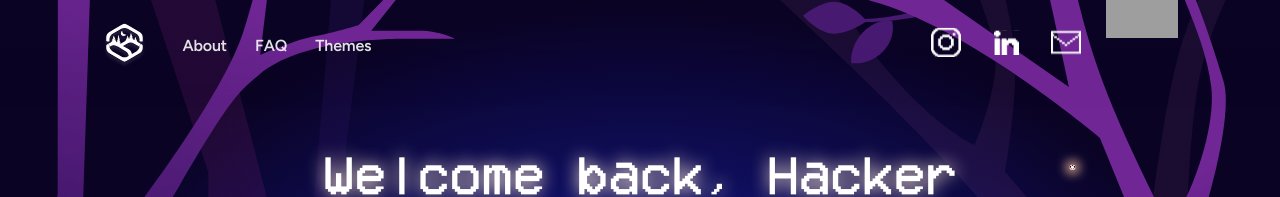
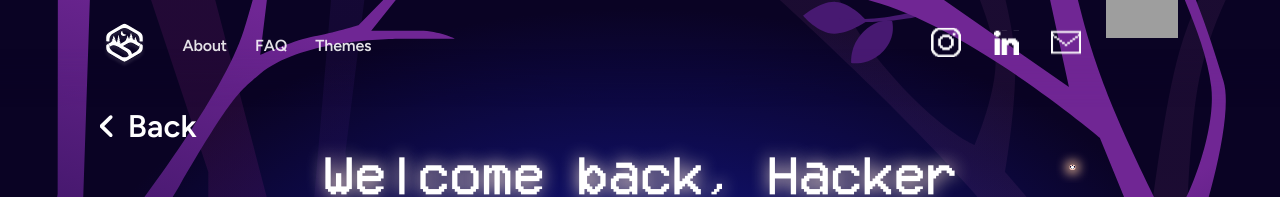
Before and after one commit to hackthevalley/hack-the-front-2026, a Next.js app: page /auth in a window 1280 px wide. Shown: the top 197 px of the page. Built offline with nearby package versions, Linux system fonts and the light colour scheme; grey boxes are pictures that could not be loaded.

Commit message:
feat: LOGIN back button

```diff
--- /dev/null
+++ b/app/auth/AuthBackButton.tsx
@@ -0,0 +1,38 @@
+"use client";
+
+import { useRouter } from "next/navigation";
+import DesignBox from "@/components/layout/DesignBox";
+import Button from "@/components/ui/Button";
+import {
+  AUTH_BACKGROUND_DESIGN_HEIGHT,
+  AUTH_BACKGROUND_DESIGN_WIDTH,
+} from "./background/layers";
+
+export default function AuthBackButton() {
+  const router = useRouter();
+
+  return (
+    <DesignBox
+      designWidth={AUTH_BACKGROUND_DESIGN_WIDTH}
+      designHeight={AUTH_BACKGROUND_DESIGN_HEIGHT}
+      left={108}
+      top={145}
+      width={133}
+      height={45}
+      zIndex={50}
+    >
+      <Button
+        text="Back"
+        buttonType="direction"
+        direction="back"
+        directionAppearance="plain"
+        directionIconSrc="/auth/back-chevron.svg"
+        directionIconSize="77.871cqh"
+        directionGap="17.778cqh"
+        fontSize="82.222cqh"
+        onClick={() => router.push("/")}
+        className="h-full w-full"
+      />
+    </DesignBox>
+  );
+}
--- a/app/auth/page.tsx
+++ b/app/auth/page.tsx
@@ -1,4 +1,5 @@
 import HomeNavbar from "@/components/layout/HomeNavbar";
+import AuthBackButton from "./AuthBackButton";
 import AuthTextOverlays from "./AuthTextOverlays";
 import AuthBackground from "./background/AuthBackground";
 
@@ -7,6 +8,7 @@ export default function AuthPage() {
     <main>
       <AuthBackground>
         <HomeNavbar showSocialLinks={false} />
+        <AuthBackButton />
         <AuthTextOverlays />
       </AuthBackground>
     </main>
--- a/app/dashboard/Dashboard.tsx
+++ b/app/dashboard/Dashboard.tsx
@@ -230,6 +230,7 @@ export default function Dashboard({ status }: { status: DashboardStatus }) {
           buttonType="direction"
           direction="back"
           directionIconSrc="/dashboard/chevron-left.svg"
+          directionIconRotation={0}
           directionTextClassName="font-figtree text-[24px] font-normal leading-[29px]"
           onClick={() => router.push("/")}
           className="absolute left-[6.68%] top-[13.14%] z-20 h-7.25 w-20.75"
--- a/components/ui/Button.tsx
+++ b/components/ui/Button.tsx
@@ -16,6 +16,12 @@ type ButtonProps = {
   directionIconSrc?: string;
   /** Overrides the direction label typography without changing other variants. */
   directionTextClassName?: string;
+  /** Direction buttons are circled by default; focused flows can opt into a plain icon. */
+  directionAppearance?: "circled" | "plain";
+  directionIconSize?: number | string;
+  directionGap?: number | string;
+  /** Rotation applied to an exported direction icon. */
+  directionIconRotation?: number;
   onClick?: () => void;
   width?: number | string;
   /** Overrides the default button artwork ratio for compact design variants. */
@@ -23,7 +29,7 @@ type ButtonProps = {
   /** Uses the compact 240 × 56 artwork geometry from the dashboard design. */
   artworkVariant?: "default" | "compact";
   /** Optional design-frame font size. Defaults to the shared 20px label size. */
-  fontSize?: number;
+  fontSize?: number | string;
   /** Only used when buttonType is "direction" — the "disabled" buttonType covers
    * the primary/disabled pair instead. Grays out the button and blocks onClick. */
   disabled?: boolean;
@@ -87,6 +93,10 @@ function pxToCqw(value: number): string {
 
 function gradientBorder(gradient: string): string {
   return `linear-gradient(#0000, #0000) padding-box, ${gradient} border-box`;
+}
+
+function toCssSize(value: number | string): string {
+  return typeof value === "number" ? `${value}px` : value;
 }
 
 const LAYERS: readonly LayerConfig[] = [
@@ -172,8 +182,12 @@ export default function Button({
   text,
   buttonType = "primary",
   direction = "next",
+  directionAppearance = "circled",
   directionIconSrc,
   directionTextClassName,
+  directionIconSize = 24,
+  directionGap = 8,
+  directionIconRotation,
   onClick,
   className = "",
   width,
@@ -184,6 +198,44 @@ export default function Button({
 }: ButtonProps) {
   if (buttonType === "direction") {
     const isBack = direction === "back";
+    const isPlain = directionAppearance === "plain";
+
+    const directionIcon = (
+      <span
+        className={`flex shrink-0 items-center justify-center ${
+          isPlain
+            ? ""
+            : `rounded-full border-2 ${
+                disabled ? "border-white/40" : "border-white"
+              }`
+        }`}
+        style={{
+          width: toCssSize(directionIconSize),
+          height: toCssSize(directionIconSize),
+        }}
+      >
+        {directionIconSrc ? (
+          <img
+            src={directionIconSrc}
+            alt=""
+            aria-hidden="true"
+            className="block max-w-none"
+            style={{
+              width: "75.8%",
+              height: "44.22%",
+              transform: `rotate(${
+                directionIconRotation ?? (isBack ? -90 : 90)
+              }deg)`,
+            }}
+          />
+        ) : (
+          <ChevronIcon
+            direction={isBack ? "left" : "right"}
+            className={isPlain ? "h-[44.22%] w-[75.8%]" : "h-3 w-3"}
+          />
+        )}
+      </span>
+    );
 
     return (
       <button
@@ -191,54 +243,26 @@ export default function Button({
         onClick={disabled ? undefined : onClick}
         disabled={disabled}
         aria-disabled={disabled}
-        className={`inline-flex items-center gap-2 border-0 bg-transparent p-0 text-white transition-opacity ${
+        className={`inline-flex items-center border-0 bg-transparent p-0 text-white transition-opacity ${
           disabled
             ? "cursor-not-allowed opacity-40"
             : "cursor-pointer hover:opacity-70"
         } ${className}`}
+        style={{ gap: toCssSize(directionGap) }}
       >
-        {isBack && directionIconSrc && (
-          <img
-            src={directionIconSrc}
-            alt=""
-            aria-hidden="true"
-            className="h-6 w-6 shrink-0"
-          />
-        )}
-        {isBack && !directionIconSrc && (
-          <span
-            className={`flex h-6 w-6 items-center justify-center rounded-full border-2 ${
-              disabled ? "border-white/40" : "border-white"
-            }`}
-          >
-            <ChevronIcon direction="left" className="h-3 w-3" />
-          </span>
-        )}
+        {isBack ? directionIcon : null}
         <span
           className={
             directionTextClassName ??
-            `${figtree.className} text-[20px] font-semibold`
+            `${figtree.className} font-semibold leading-[normal]`
           }
+          style={{
+            fontSize: directionTextClassName ? undefined : toCssSize(fontSize),
+          }}
         >
           {text}
         </span>
-        {!isBack && directionIconSrc && (
-          <img
-            src={directionIconSrc}
-            alt=""
-            aria-hidden="true"
-            className="h-6 w-6 shrink-0"
-          />
-        )}
-        {!isBack && !directionIconSrc && (
-          <span
-            className={`flex h-6 w-6 items-center justify-center rounded-full border-2 ${
-              disabled ? "border-white/40" : "border-white"
-            }`}
-          >
-            <ChevronIcon direction="right" className="h-3 w-3" />
-          </span>
-        )}
+        {!isBack ? directionIcon : null}
       </button>
     );
   }
@@ -356,7 +380,9 @@ export default function Button({
           letterSpacing: "0%",
           fontSize: isCompact
             ? "clamp(10px, 5.83cqw, 14px)"
-            : pxToCqw(fontSize),
+            : typeof fontSize === "number"
+              ? pxToCqw(fontSize)
+              : fontSize,
           WebkitFontSmoothing: "antialiased",
           MozOsxFontSmoothing: "grayscale",
         }}
```
Also changed, not shown: public/auth/back-chevron.svg (added).
